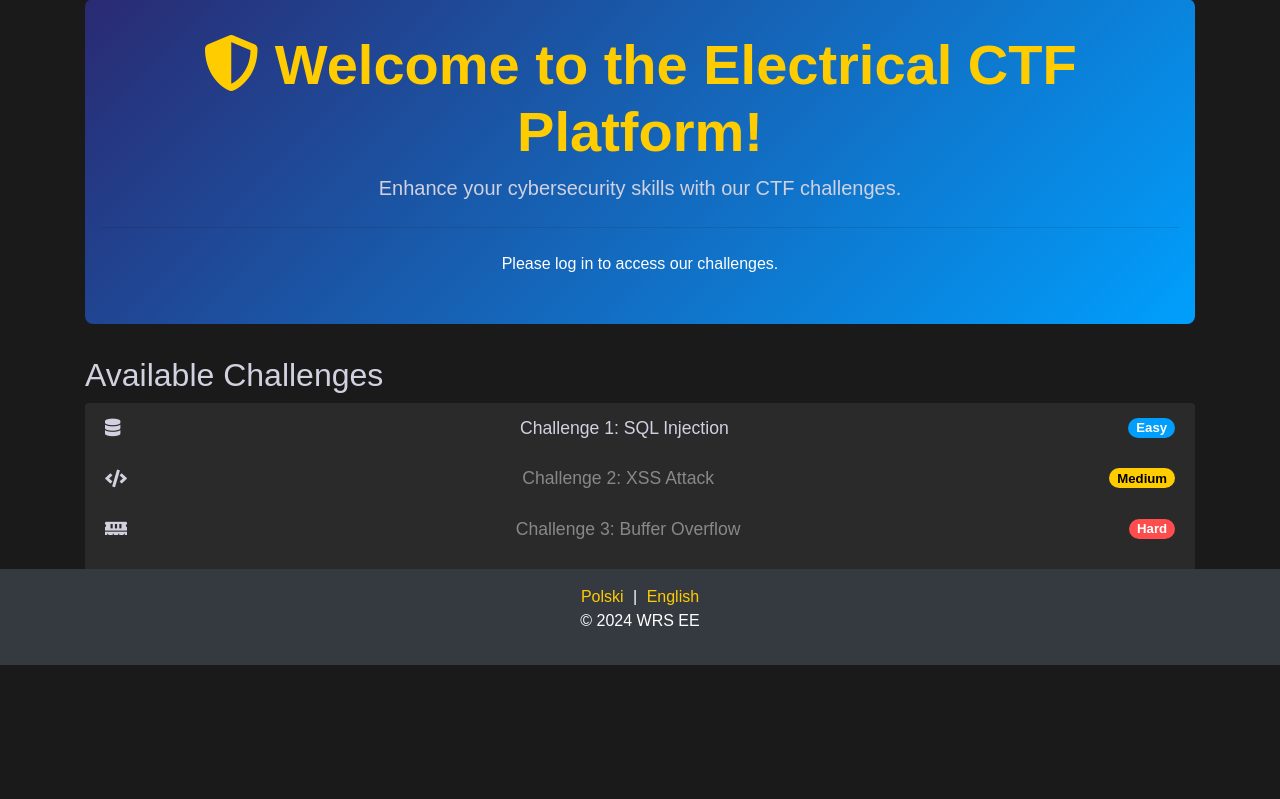
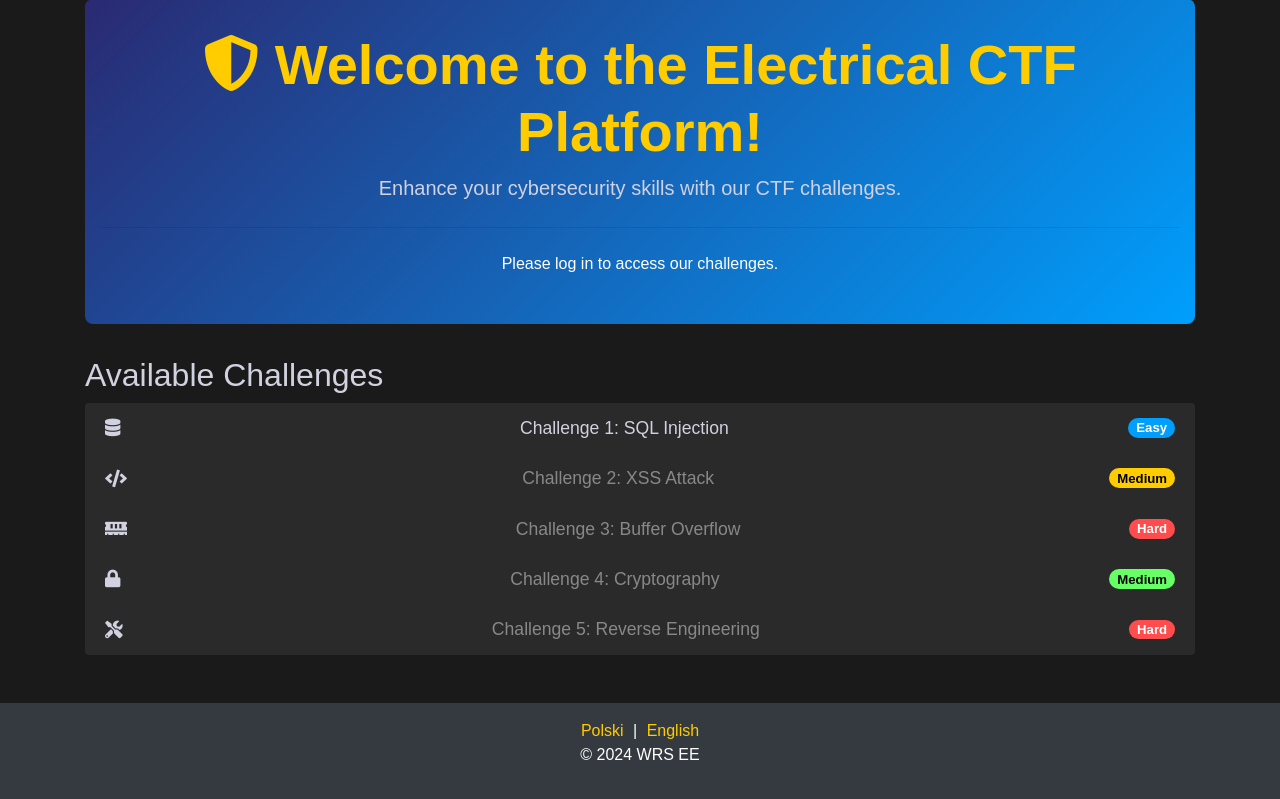
Before and after one commit to milckywayy/EE_CTF_Platform, a Flask app: page / in a window 1280 px wide. Shown: the part 135-934 px from the top of the page. Before the commit the page ends 800 px from the top, so only its background shows below. Run offline with Flask 3, Linux system fonts and the light colour scheme; parts of the project's set-up code (start-up, migrations or seed data) failed here and were passed over; some libraries are stand-ins or nearby versions.

Commit message:
Fixed footer

```diff
--- a/static/css/styles.css
+++ b/static/css/styles.css
@@ -69,8 +69,6 @@ body {
 
 .footer {
     background-color: #1a1a1a;
-    position: fixed;
-    bottom: 0;
     width: 100%;
 }
 
--- a/templates/base.html
+++ b/templates/base.html
@@ -42,7 +42,7 @@
         </div>
     </nav>
 
-    <div class="container mt-5">
+    <div class="container mt-5 mb-5">
         {% block content %}{% endblock %}
     </div>
 
```
